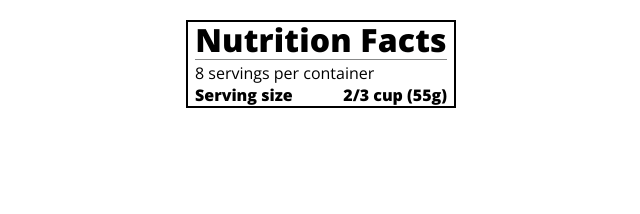
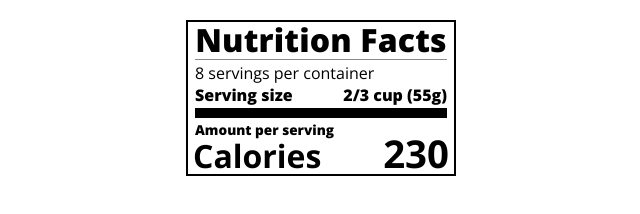
Before and after one commit to Raph3046/nutrition-label, a plain HTML site: page index.html in a window 1280 px wide. Shown: the whole page, without its empty margins (319-959 px from the left). Drawn offline with nearby package versions, Linux system fonts and the light colour scheme.

Commit message:
added styles

```diff
--- a/index.html
+++ b/index.html
@@ -16,6 +16,12 @@
       <p>8 servings per container</p>
       <p class="bold">Serving size <span class="right">2/3 cup (55g)</span></p>
     </header>
+    <div class="divider lg"></div>
+    <div class="calories-info">
+      <p class="bold sm-text">Amount per serving</p>
+      <h1>Calories <span class="right">230</span></h1>
+    </div>
+
   </div>
 </body>
 </html>
--- a/styles.css
+++ b/styles.css
@@ -17,7 +17,7 @@
   padding: 0 7px;
 }
 
-  h1 {
+header h1 {
   text-align: center;
   margin: -4px 0;
   letter-spacing: 0.15px
@@ -39,3 +39,26 @@
 .right {
   float: right;
 }
+
+.lg {
+  height: 10px;
+}
+
+.lg, .md {
+  background-color: black;
+  border: 0;
+}
+
+.sm-text {
+  font-size: 0.85rem;
+}
+
+.calories-info h1 {
+  margin: -5px -2px;
+  overflow: hidden;
+}
+
+.calories-info span {
+  font-size: 1.2em;
+  margin-top: -7px;
+}
```
Lines whose indentation alone changed are shown as unchanged.
